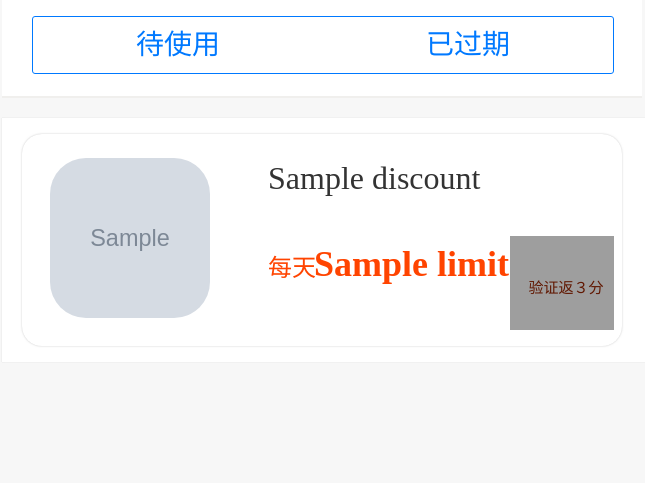
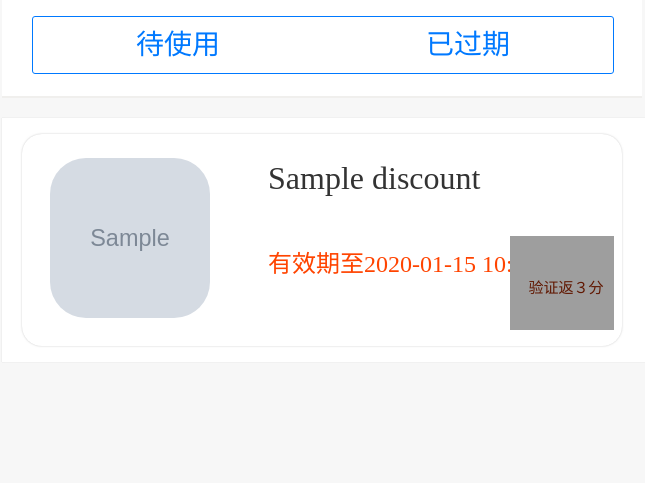
Before and after one commit to yyt030/quanduoduo, a Flask app: template weshop/templates/mobile/my_tickets.html in a window 1280 px wide. Shown: the top 483 px of the page, without its empty margins (318-963 px from the left). Run offline with Flask 2, Linux system fonts and the light colour scheme; the template is opened without the code that fills it: most values are stand-ins (such as "Sample title", 1, 10 or a date in 2020); grey boxes marked "Sample" are stand-in pictures; grey boxes are pictures that could not be loaded.

Commit message:
券包查询

```diff
--- a/weshop/templates/mobile/my_tickets.html
+++ b/weshop/templates/mobile/my_tickets.html
@@ -42,12 +42,14 @@
                         <div class="coupon-intro">
                             <p class="title">{{ record.discount.title }}</p>
 
-                            <p class="count">每天<b>{{ record.discount.limits }}</b>份</p>
+                            <p class="count">有效期至{{ expire_date }}</p>
 
-                            <p class="brand">{{ record.discount.brand.name }}</p>
+                            <p class="count"><small>{{ record.discount.brand.name }}<small></p>
                         </div>
                         <div class="coupon-class">
-                            <i class="state"><small>验证返３分</small></i>
+                            <i class="state">
+                                <small>验证返３分</small>
+                            </i>
 
 
                         </div>
```
Also changed, not shown: weshop/controllers/site.py (+5 -2 lines).
